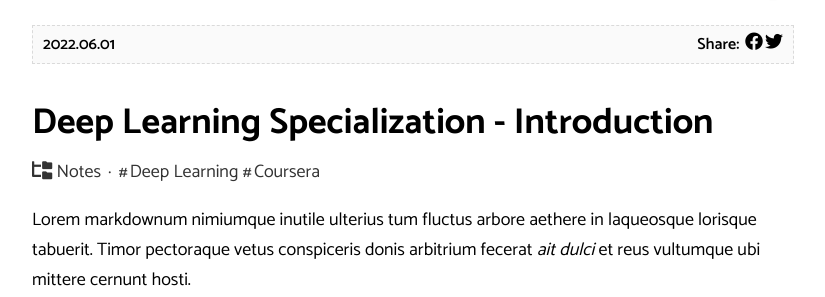
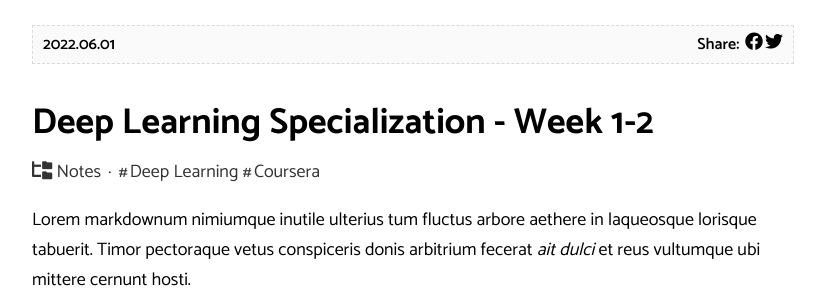
Before and after one commit to itisandrewlee/itisandrewlee.github.io, a Jekyll site: the page built from _posts/2022-06-02-Deep-Learning-Specialization-week-1-2.md, in a window 1280 px wide. Shown: the part 204-501 px from the top of the page, without its empty margins (227-1052 px from the left). Built offline with Jekyll 4.4.1, drawn with Linux system fonts in a browser that asks for light colours; comment, search, counter and statistics services are not loaded.

Commit message:
Edit post filename

```diff
--- a/_posts/2022-06-02-Deep-Learning-Specialization-1.md
+++ b/_posts/2022-06-02-Deep-Learning-Specialization-week-1-2.md
@@ -1,5 +1,5 @@
 ---
-title: Deep Learning Specialization - Introduction
+title: Deep Learning Specialization - Week 1-2
 date: 2022-06-01
 author: Andrew Lee
 layout: post
```
